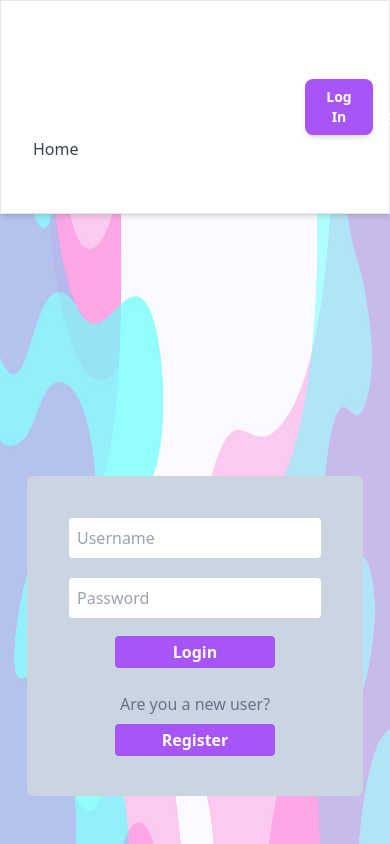
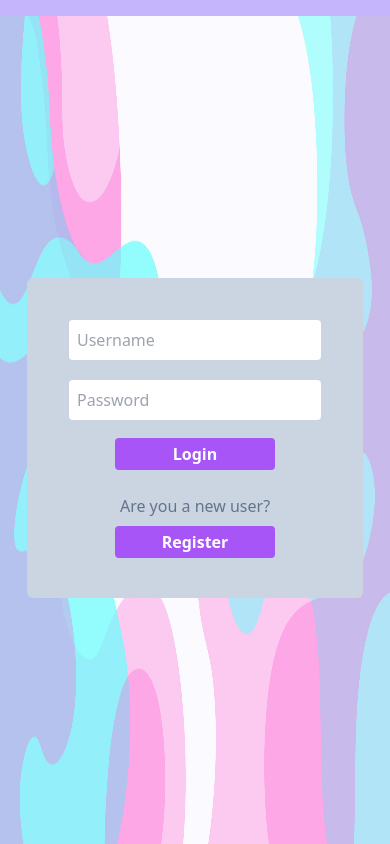
Before and after one commit to felinevintage/SEN.Passport, a React (Vite) app in the folder client/: page /login in a window 390 px wide. Shown: the top 844 px of the page. Built offline with nearby package versions, Linux system fonts and the light colour scheme; the HTML template or start-up script is replaced by a standard one.

Commit message:
Styling tweaks

```diff
--- a/client/src/components/NavBar.jsx
+++ b/client/src/components/NavBar.jsx
@@ -1,126 +1,35 @@
 import React from "react";
 import { Link } from 'react-router-dom';
 import useAuth from "../hooks/useAuth"
+import Button from "./Button";
 
-import {
-  Navbar,
-  Typography,
-  Button,
-  IconButton,
-  List,
-  ListItem,
-} from "@material-tailwind/react";
+export default function NavBar() {
 
-import {
-  Bars3Icon,
-  XMarkIcon,
-} from "@heroicons/react/24/outline";
 
-const navListMenuItems = [
-  {
-    title: "Settings",
-    description: "Learn how we can help you achieve your goals.",
-  },
-  {
-    title: "Sign Out",
-    description: "Reach out to us for assistance or inquiries",
-  },
-];
+  const { isLoggedIn, signIn, signOut } = useAuth();
 
-function NavListMenu() {
-  const renderItems = navListMenuItems.map(({ title, description }, key) => (
-    <ListItem key={key} className="flex items-center gap-3 rounded-lg">
-      <div className="flex items-center justify-center rounded-lg bg-blue-gray-50 p-2">
-        <Typography
-          variant="h6"
-          color="blue-gray"
-          className="flex items-center text-sm font-bold"
-        >
-          {title}
-        </Typography>
+  const logout = () => {
+    localStorage.removeItem("token");
+    signOut();
+  }
+
+
+  return (
+    <nav className="bg-violet-300 py-2">
+      <div className="container mx-auto flex justify-between items-center">
+        <ul className="flex">
+          {isLoggedIn && (
+            <li className="nav-item">
+              <Link to="/dashboard" className="text-white hover:text-gray-300 px-3 py-2">Dashboard</Link>
+            </li>
+          )}
+          </ul>
+        <div>
+        {isLoggedIn && (
+          <Button text={"Logout"} onClick={logout} className="items-end justify-end" />
+        )}
+       </div>
       </div>
-      <div>
-        <Typography
-          variant="paragraph"
-          className="text-xs font-medium text-blue-gray-500"
-        >
-          {description}
-        </Typography>
-      </div>
-    </ListItem>
-  ));
-
-  return <React.Fragment>{renderItems}</React.Fragment>;
-}
-
-function logout() {
-  localStorage.removeItem("token");
-  signOut();
-}
-function NavList() {
-  const {isLoggedIn, signOut} = useAuth()
-  return (
-    <List className="mt-4 mb-6 p-0 lg:mt-0 lg:mb-0 lg:flex-row lg:p-1">
-
-      <NavListMenu />
-      <ListItem className="text-black flex items-center gap-2 py-2 pr-4 cursor-pointer relative">
-        <div className="flex"> {/* Ensure that flex class is applied here */}
-          <div className="py-1">
-            <div className="flex items-center gap-2">
-              <Link to="/" className="block px-4 py-2 text-m text-gray-700 hover:bg-purple-100">
-                Home
-              </Link>
-              {isLoggedIn ? (
-                <>
-                  <Link to="/dashboard" className="block px-4 py-2 text-m text-gray-700 hover:bg-purple-100">
-                    Dashboard
-                  </Link>
-                  <Button onClick={signOut} className="block px-4 py-2 text-m text-gray-700 hover:bg-purple-100">
-                    Log Out
-                  </Button>
-                </>
-              ) : null}
-            </div>
-          </div>
-        </div>
-      </ListItem>
-    </List>
+    </nav>
   );
 }
-
-
-export default function NavBarMenu() {
-  const { isLoggedIn } = useAuth();
-  const [openNav, setOpenNav] = React.useState(false);
-
-  React.useEffect(() => {
-    window.addEventListener(
-      "resize",
-      () => window.innerWidth >= 960 && setOpenNav(false)
-    );
-  }, []);
-
-  return (
-
-    <Navbar className="mx-auto px-4 py-2 w-full flex justify-between items-center">
-      <NavList />
-      {!isLoggedIn && (
-        <Button className="bg-purple-500 py-2 px-4" variant="gradient" size="lg">
-          Log In
-        </Button>
-      )}
-      <IconButton
-        variant="text"
-        color="blue-gray"
-        className="lg:hidden"
-        onClick={() => setOpenNav(!openNav)}
-      >
-        {openNav ? (
-          <XMarkIcon className="h-6 w-6" strokeWidth={2} />
-        ) : (
-          <Bars3Icon className="h-6 w-6" strokeWidth={2} />
-        )}
-      </IconButton>
-    </Navbar>
-  );
-}
```
